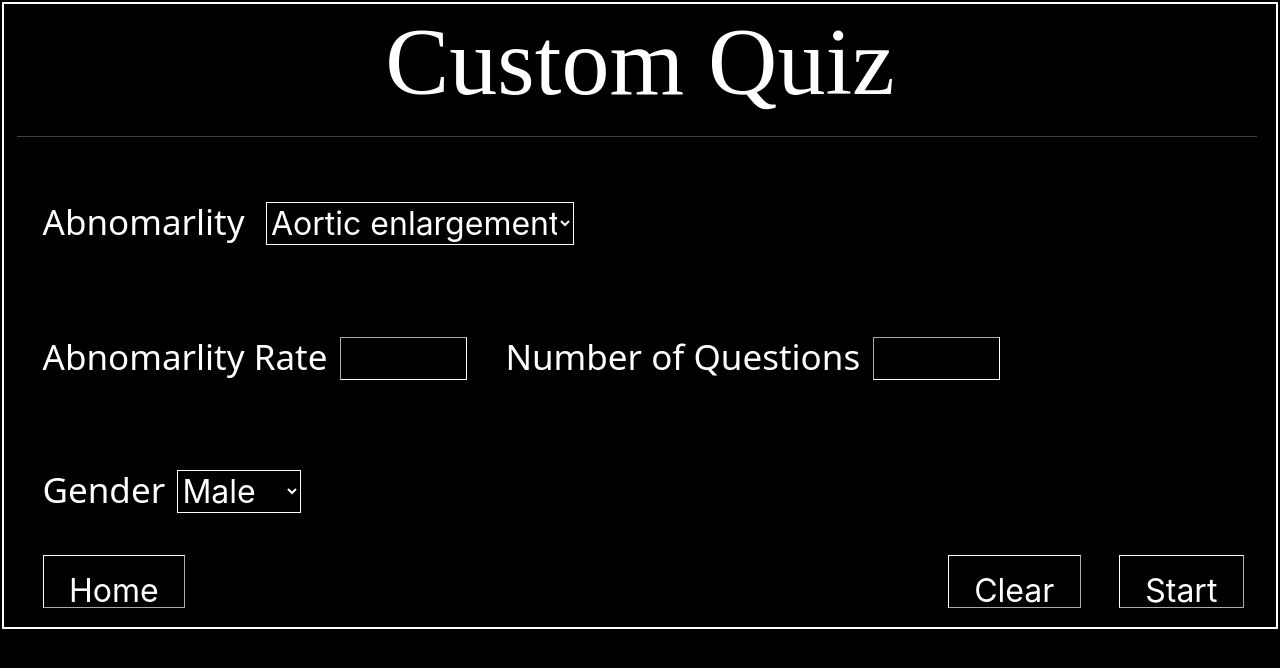
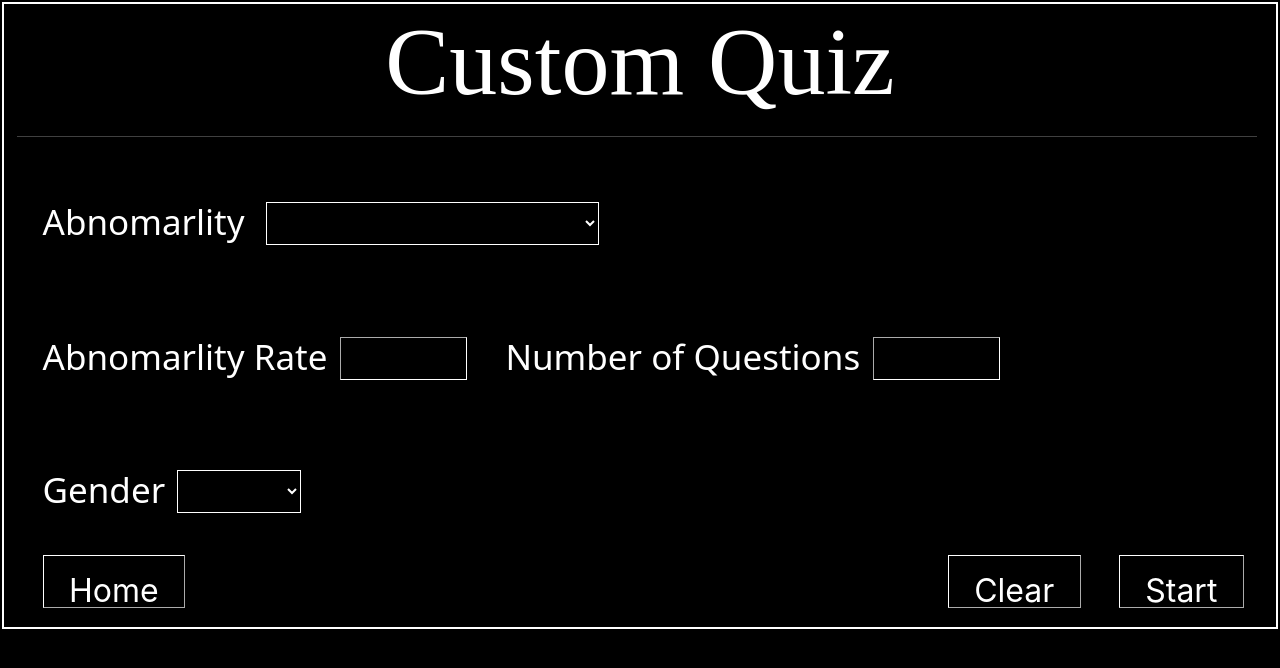
Before and after one commit to eric900115/PulmoCoach, an Angular app: page /question in a window 1280 px wide. Shown: the top 668 px of the page. Built offline with nearby package versions, Linux system fonts and the light colour scheme; a web font is replaced by a local one.

Commit message:
feat: custom menu (save input when onclick)

```diff
--- a/src/app/app.module.ts
+++ b/src/app/app.module.ts
@@ -1,6 +1,7 @@
 import { NgModule } from '@angular/core';
 import { BrowserModule } from '@angular/platform-browser';
 import { HttpClientModule } from '@angular/common/http';
+import { FormsModule } from '@angular/forms';
 
 import { AppRoutingModule } from './app-routing.module';
 import { AppComponent } from './app.component';
@@ -22,7 +23,8 @@ import { HistoryComponent } from './history/history.component';
   imports: [
     BrowserModule,
     AppRoutingModule,
-    HttpClientModule
+    HttpClientModule,
+    FormsModule
   ],
   providers: [],
   bootstrap: [AppComponent]
--- a/src/app/question/question.component.html
+++ b/src/app/question/question.component.html
@@ -7,41 +7,25 @@
           <hr id = "about_us_hr" style="margin-left: 1%; margin-right: 1.5%;">
           <div style="margin-left: 3%;">
             <span class="select_text">Abnomarlity
-            <select class="custom_normal_text arrow" style="width: 25%; font-size: 2rem; height:20%; margin-right: auto; margin-left: 1%; margin-top: 4%;">
-              <option>Aortic enlargement</option>
-              <option>Atelectasis</option>
-              <option>Calcification</option>
-              <option>Clavicle fracture</option>
-              <option>Edema</option>
-              <option>Enlarged PA</option>
-              <option>Infiltration</option>
-              <option>Opacity</option>
-              <option>cavity</option>
-              <option>Lung cyst</option>
-              <option>Mediastinal shift</option>
-              <option>Nodule/Mass</option>
-              <option>Pleural effusion</option>
-              <option>thickening</option>
-              <option>Pneumothorax</option>
-              <option>fibrosis</option>
-              <option>Rib fracture</option>
-              <option>Lung tumor</option>
-              <option>Tuberculosis</option>
+            <select [(ngModel)]="customSymptom" class="custom_normal_text arrow" style="width: 27%; font-size: 2rem; height:20%; margin-right: auto; margin-left: 1%; margin-top: 4%;">
+              <option *ngFor="let c of Symptom" [ngValue]="c">
+                {{c}}
+              </option>
             </select>
           </span>
           </div>
           <span style="margin-left: 3%;">
             <span class="select_text">Abnomarlity Rate</span>
-            <input min="0" max="100" class="custom_normal_text arrow" style="width: 10%; font-size: 2em; height:10%; margin-right: 3%; margin-left: 1%; margin-top: 7%; ">
+            <input min="0" max="100" class="custom_normal_text arrow" [(ngModel)]="customAbnomarlityRate" style="width: 10%; font-size: 2em; height:10%; margin-right: 3%; margin-left: 1%; margin-top: 7%; ">
             <span class="select_text">Number of Questions</span>
-            <input max="15" class="custom_normal_text arrow" style="width: 10%; font-size: 2em; height:10%; margin-right: 3%; margin-left: 1%; margin-top: 7%;">
+            <input max="15" class="custom_normal_text arrow" [(ngModel)]="customQuestionNum" style="width: 10%; font-size: 2em; height:10%; margin-right: 3%; margin-left: 1%; margin-top: 7%;">
           </span>
           <div style="margin-left: 3%;">
             <span class="select_text">Gender</span>
-            <select class="custom_normal_text arrow" style="width: 10%; font-size: 2em; height:10%; margin-right: auto; margin-left: 1%; margin-top: 7%;">
-              <option>Male</option>
-              <option>Female</option>
-              <option>Both</option>
+            <select [(ngModel)]="customGender" class="custom_normal_text arrow" style="width: 10%; font-size: 2em; height:10%; margin-right: auto; margin-left: 1%; margin-top: 7%;">
+              <option *ngFor="let c of Gender" [ngValue]="c">
+                {{c}}
+              </option>
             </select>
           </div>
           <button routerLink="/menu" class="custom_normal_text arrow" style="font-size: 2em; height:1em; margin-right: auto; margin-left: 3%; margin-top: 3%; margin-bottom: 1.5%; padding:2%;">Home</button>
--- a/src/app/question/question.component.ts
+++ b/src/app/question/question.component.ts
@@ -34,6 +34,45 @@ export class QuestionComponent implements OnInit {
 
   uid: string = 'eric20607';
 
+  customSymptom: string;
+  customAbnomarlityRate: number;
+  customQuestionNum: number;
+  customGender: string;
+
+  Gender = [
+    'Male',
+    'Female',
+    'Both'
+  ];
+
+  Symptom = [
+    'Aortic enlargement',
+    'Atelectasis',
+    'Calcification',
+    'Cardiomegaly',
+    'Clavicle fracture',
+    'Consolidation',
+    'Edema',
+    'Emphysema',
+    'Enlarged PA',
+    'ILD',
+    'Infiltration',
+    'Lung Opacity',
+    'Lung cavity',
+    'Lung cyst',
+    'Mediastinal shift',
+    'Nodule/Mass',
+    'Pleural effusion',
+    'Pleural thickening',
+    'Pneumothorax',
+    'Pulmonary fibrosis',
+    'Rib fracture',
+    'COPD',
+    'Lung tumor',
+    'Pneumonia',
+    'Tuberculosis'
+  ];
+
   constructor(private http: HttpClient){
   }
 
@@ -52,6 +91,7 @@ export class QuestionComponent implements OnInit {
   }
 
   customMenuDone(){
+    console.log(this.customSymptom);
     this.isCustomMenuFinished = true;
     this.getCustomQuestions();
   }
```
